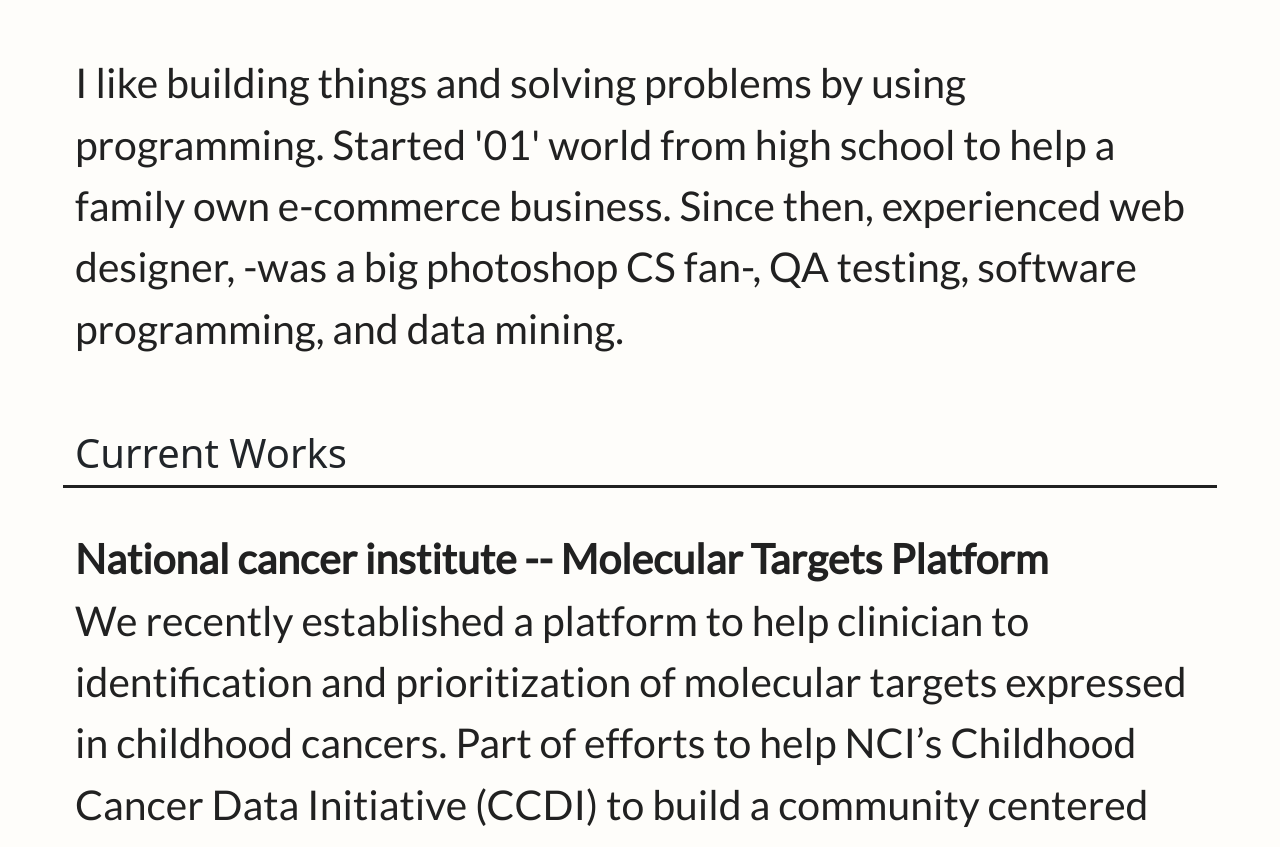
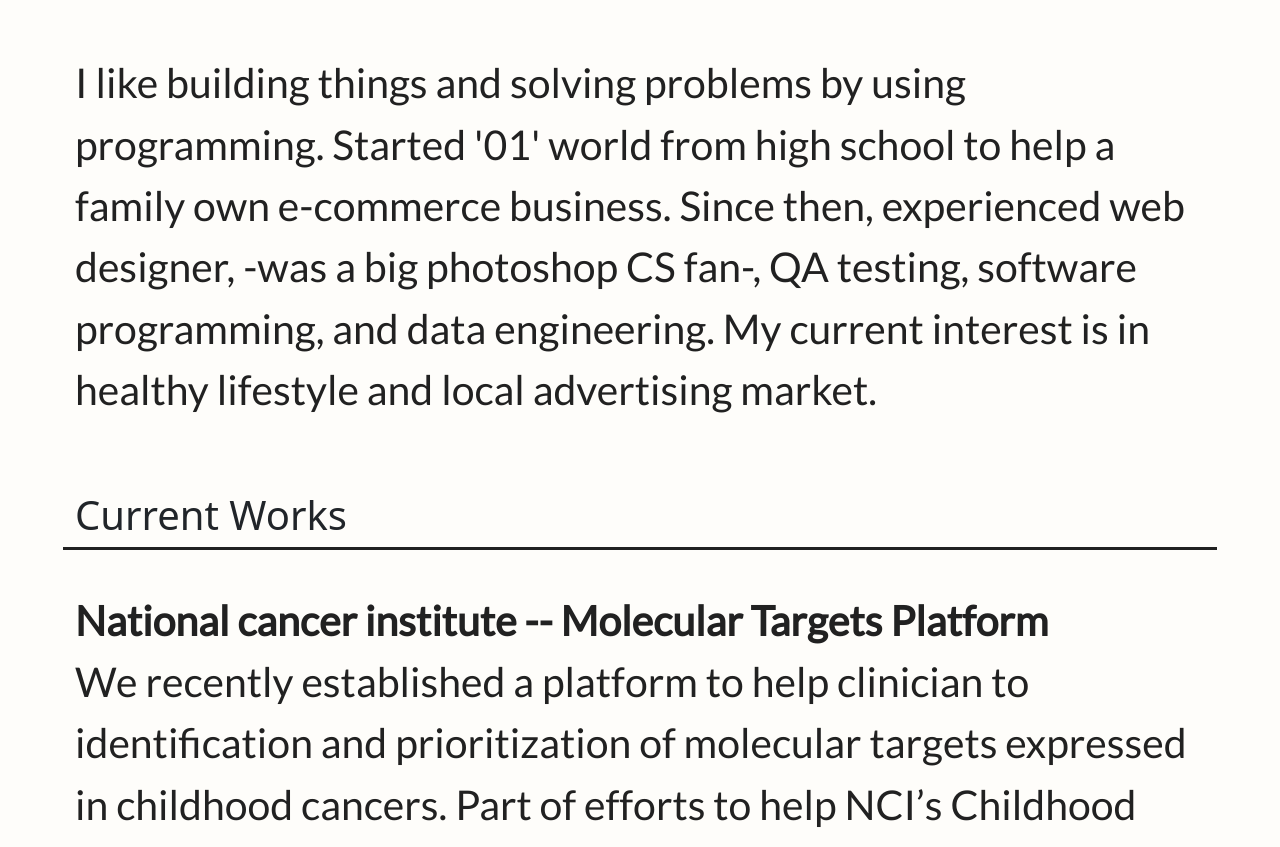
Before and after one commit to jonkiky/home, a plain HTML site: page index.html in a window 1280 px wide. Shown: the part 970-1817 px from the top of the page. Drawn offline with nearby package versions, Linux system fonts and the light colour scheme.

Commit message:
Update index.html

```diff
--- a/index.html
+++ b/index.html
@@ -52,7 +52,7 @@
 
   <div class="row">
     <div class="col text-left margin-tb-30  subTitle">
-           I like building things and solving problems by using programming.  Started '01' world from high school to help a family own e-commerce business. Since then, experienced web designer, -was a big photoshop CS fan-, QA testing, software programming, and data mining.
+            I like building things and solving problems by using programming.  Started '01' world from high school to help a family own e-commerce business. Since then, experienced web designer, -was a big photoshop CS fan-, QA testing, software programming, and data engineering.  My current interest is in healthy lifestyle and local advertising market.
     </div>
   </div>
   <div class="row ">
```
